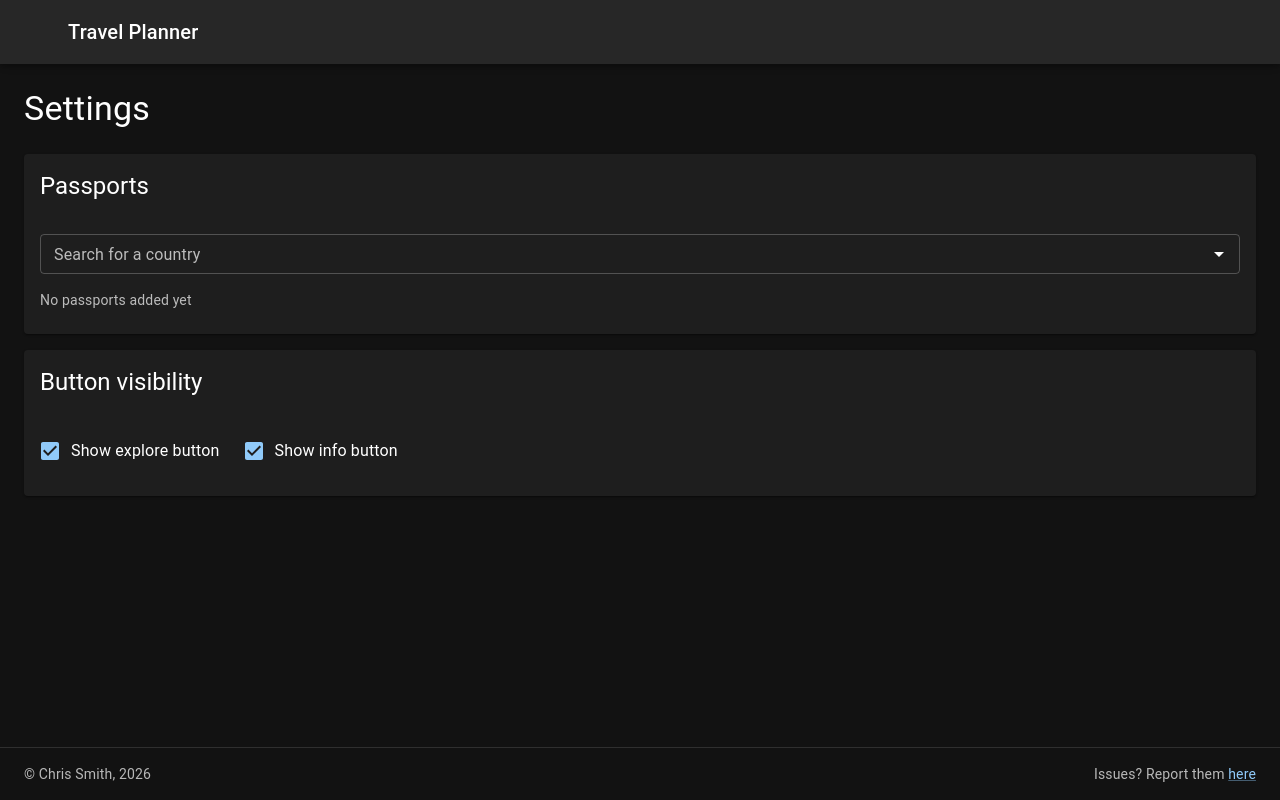
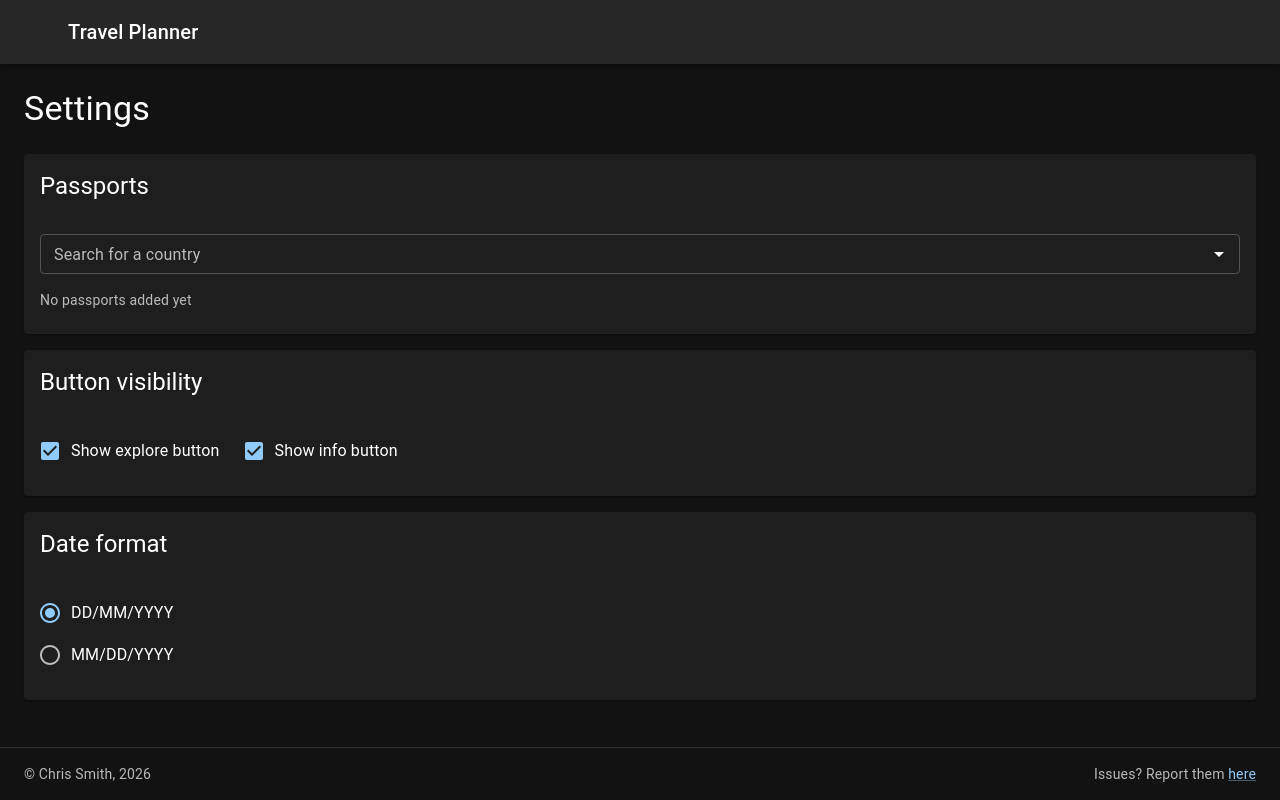
Before and after one commit to sterance/travel-planner, a React (Vite) app: page /settings in a window 1280 px wide. Built offline with nearby package versions, Linux system fonts and the light colour scheme; some icons are missing.

Commit message:
fixed various linter issues

```diff
--- a/src/App.tsx
+++ b/src/App.tsx
@@ -21,7 +21,8 @@ import { RegisterPage } from "./pages/RegisterPage";
 import dayjs, { type Dayjs } from "dayjs";
 import { getStringItem, setStringItem } from "./services/storageService";
 import { WeatherTestPage } from "./pages/WeatherTestPage.tsx";
-import { ToolbarActionsProvider, useToolbarActions } from "./components/Toolbar";
+import { useToolbarActions } from "./contexts/ToolbarActionsContext.tsx";
+import { ToolbarActionsProvider } from "./components/ToolbarActionsProvider.tsx";
 import { type Trip } from "./types/trip";
 
 const TripPage = lazy(async () => {
@@ -40,6 +41,7 @@ const ASPECT_RATIO_BREAKPOINT = 1;
 export type ViewMode = "list" | "carousel";
 export type LayoutMode = "portrait" | "desktop";
 export type ArrivalWeatherBackgroundMode = "default" | "light" | "dark";
+export type DateFormatPreference = "DD/MM/YYYY" | "MM/DD/YYYY";
 
 export interface PassportEntry {
   countryName: string;
@@ -51,10 +53,38 @@ function App(): ReactElement {
   const [viewMode, setViewMode] = useState<ViewMode>("list");
   const [layoutMode, setLayoutMode] = useState<LayoutMode>("portrait");
   const [columns, setColumns] = useState(3);
-  const [arrivalWeatherBackgroundMode, setArrivalWeatherBackgroundMode] = useState<ArrivalWeatherBackgroundMode>("default");
-  const [showExploreButton, setShowExploreButton] = useState(true);
-  const [showInfoButton, setShowInfoButton] = useState(true);
-  const [passports, setPassports] = useState<PassportEntry[]>([]);
+  const [arrivalWeatherBackgroundMode, setArrivalWeatherBackgroundMode] = useState<ArrivalWeatherBackgroundMode>(() => {
+    const stored = getStringItem("arrivalWeatherBackgroundMode", "default");
+    return stored === "default" || stored === "light" || stored === "dark" ? stored : "default";
+  });
+  const [showExploreButton, setShowExploreButton] = useState(() => {
+    return getStringItem("showExploreButton", "true") === "true";
+  });
+  const [showInfoButton, setShowInfoButton] = useState(() => {
+    return getStringItem("showInfoButton", "true") === "true";
+  });
+  const [passports, setPassports] = useState<PassportEntry[]>(() => {
+    const storedPassports = getStringItem("passports", "");
+    if (storedPassports) {
+      try {
+        const parsed = JSON.parse(storedPassports);
+        if (Array.isArray(parsed)) {
+          return parsed.map((p: string | { countryName: string; expirationDate: string | null }) => {
+            if (typeof p === "string") return { countryName: p, expirationDate: null as Dayjs | null };
+            const exp = p.expirationDate;
+            return { countryName: p.countryName, expirationDate: exp ? dayjs(exp) : null };
+          });
+        }
+      } catch (error) {
+        console.error("Failed to parse stored passports:", error);
+      }
+    }
+    return [];
+  });
+  const [dateFormat, setDateFormat] = useState<DateFormatPreference>(() => {
+    const stored = getStringItem("dateFormat", "DD/MM/YYYY");
+    return stored === "DD/MM/YYYY" || stored === "MM/DD/YYYY" ? stored : "DD/MM/YYYY";
+  });
   const { mode, toggleTheme } = useThemeMode();
   const { user, logout } = useAuth();
   const { trips, currentTripId, createTrip, setCurrentTrip, renameTrip, deleteTrip, editingTripId, setEditingTripId } = useTripContext();
@@ -103,36 +133,6 @@ function App(): ReactElement {
     setDrawerOpen(false);
   };
 
-  useEffect(() => {
-    const stored = getStringItem("arrivalWeatherBackgroundMode", "default");
-    if (stored === "default" || stored === "light" || stored === "dark") {
-      setArrivalWeatherBackgroundMode(stored);
-    }
-
-    const storedShowExplore = getStringItem("showExploreButton", "true");
-    setShowExploreButton(storedShowExplore === "true");
-
-    const storedShowInfo = getStringItem("showInfoButton", "true");
-    setShowInfoButton(storedShowInfo === "true");
-
-    const storedPassports = getStringItem("passports", "");
-    if (storedPassports) {
-      try {
-        const parsed = JSON.parse(storedPassports);
-        if (Array.isArray(parsed)) {
-          const migrated = parsed.map((p: string | { countryName: string; expirationDate: string | null }) => {
-            if (typeof p === "string") return { countryName: p, expirationDate: null as Dayjs | null };
-            const exp = p.expirationDate;
-            return { countryName: p.countryName, expirationDate: exp ? dayjs(exp) : null };
-          });
-          setPassports(migrated);
-        }
-      } catch (error) {
-        console.error("Failed to parse stored passports:", error);
-      }
-    }
-  }, []);
-
   const handleArrivalWeatherBackgroundModeChange = (mode: ArrivalWeatherBackgroundMode): void => {
     setArrivalWeatherBackgroundMode(mode);
     setStringItem("arrivalWeatherBackgroundMode", mode);
@@ -146,6 +146,11 @@ function App(): ReactElement {
   const handleShowInfoButtonChange = (show: boolean): void => {
     setShowInfoButton(show);
     setStringItem("showInfoButton", show.toString());
+  };
+
+  const handleDateFormatChange = (format: DateFormatPreference): void => {
+    setDateFormat(format);
+    setStringItem("dateFormat", format);
   };
 
   const persistPassports = (updated: PassportEntry[]): void => {
@@ -211,6 +216,8 @@ function App(): ReactElement {
         handleShowExploreButtonChange={handleShowExploreButtonChange}
         showInfoButton={showInfoButton}
         handleShowInfoButtonChange={handleShowInfoButtonChange}
+        dateFormat={dateFormat}
+        handleDateFormatChange={handleDateFormatChange}
         passports={passports}
         handleAddPassport={handleAddPassport}
         handleRemovePassport={handleRemovePassport}
@@ -250,6 +257,8 @@ interface AppShellProps {
   handleShowExploreButtonChange: (show: boolean) => void;
   showInfoButton: boolean;
   handleShowInfoButtonChange: (show: boolean) => void;
+  dateFormat: DateFormatPreference;
+  handleDateFormatChange: (format: DateFormatPreference) => void;
   passports: PassportEntry[];
   handleAddPassport: (countryName: string, expirationDate?: Dayjs | null) => void;
   handleRemovePassport: (countryName: string) => void;
@@ -286,6 +295,8 @@ const AppShell = ({
   handleShowExploreButtonChange,
   showInfoButton,
   handleShowInfoButtonChange,
+  dateFormat,
+  handleDateFormatChange,
   passports,
   handleAddPassport,
   handleRemovePassport,
@@ -416,6 +427,8 @@ const AppShell = ({
                     setShowExploreButton: handleShowExploreButtonChange,
                     showInfoButton,
                     setShowInfoButton: handleShowInfoButtonChange,
+                    dateFormat,
+                    setDateFormat: handleDateFormatChange,
                     passports,
                     addPassport: handleAddPassport,
                     removePassport: handleRemovePassport,
--- a/src/components/ArrivalWeather.tsx
+++ b/src/components/ArrivalWeather.tsx
@@ -32,7 +32,6 @@ export const ArrivalWeather = ({ destination, previousDestination, arrivalDate,
     handleReset,
     displayTime,
     hasDefault,
-    effectiveArrivalTime: _effectiveArrivalTime,
     hasEffectiveArrivalTime,
     weather,
     isLoadingWeather,
--- a/src/components/SectionAccommodation.tsx
+++ b/src/components/SectionAccommodation.tsx
@@ -18,6 +18,7 @@ import type { Dayjs } from "dayjs";
 import { formatDateTimeRange, getSafeDayjsValue } from "../utils/dateUtils";
 import { ExternalLinksGrid } from "./utility/ExternalLinksGrid";
 import { useSectionItemList } from "../hooks/useSectionItemList";
+import { useDateFormat, getDateTimeFormat } from "../hooks/useDateFormat";
 
 interface SectionAccommodationProps {
   destination: Destination;
@@ -27,6 +28,8 @@ interface SectionAccommodationProps {
 
 export const SectionAccommodation = ({ destination, onDestinationChange, arrivalDate }: SectionAccommodationProps): ReactElement => {
   const links = buildAccommodationLinks(destination);
+  const dateFormat = useDateFormat();
+  const dateTimeFormat = getDateTimeFormat(dateFormat);
 
   const accommodations = destination.accommodations ?? [];
 
@@ -132,6 +135,7 @@ export const SectionAccommodation = ({ destination, onDestinationChange, arrival
               label="Check-in date & time"
               value={getSafeDayjsValue(startDateTime)}
               onChange={(newValue) => setStartDateTime(getSafeDayjsValue(newValue))}
+              format={dateTimeFormat}
               referenceDate={arrivalDate ?? undefined}
               slotProps={{
                 textField: {
@@ -144,6 +148,7 @@ export const SectionAccommodation = ({ destination, onDestinationChange, arrival
               label="Check-out date & time"
               value={getSafeDayjsValue(endDateTime)}
               onChange={(newValue) => setEndDateTime(getSafeDayjsValue(newValue))}
+              format={dateTimeFormat}
               referenceDate={arrivalDate ?? undefined}
               slotProps={{
                 textField: {
--- a/src/components/SectionActivities.tsx
+++ b/src/components/SectionActivities.tsx
@@ -17,6 +17,7 @@ import { type Destination, type ActivityDetails } from "../types/destination";
 import { formatDateTimeRange, getSafeDayjsValue } from "../utils/dateUtils";
 import { ExternalLinksGrid } from "./utility/ExternalLinksGrid";
 import { useSectionItemList } from "../hooks/useSectionItemList";
+import { useDateFormat, getDateTimeFormat } from "../hooks/useDateFormat";
 
 interface SectionActivitiesProps {
   destination: Destination;
@@ -25,6 +26,8 @@ interface SectionActivitiesProps {
 }
 
 export const SectionActivities = ({ destination, onDestinationChange, arrivalDate }: SectionActivitiesProps): ReactElement => {
+  const dateFormat = useDateFormat();
+  const dateTimeFormat = getDateTimeFormat(dateFormat);
   const activityButtons = [
     {
       label: "TripAdvisor",
@@ -131,6 +134,7 @@ export const SectionActivities = ({ destination, onDestinationChange, arrivalDat
               label="Start date & time"
               value={getSafeDayjsValue(startDateTime)}
               onChange={(newValue) => setStartDateTime(getSafeDayjsValue(newValue))}
+              format={dateTimeFormat}
               referenceDate={arrivalDate ?? undefined}
               slotProps={{
                 textField: {
@@ -143,6 +147,7 @@ export const SectionActivities = ({ destination, onDestinationChange, arrivalDat
               label="End date & time"
               value={getSafeDayjsValue(endDateTime)}
               onChange={(newValue) => setEndDateTime(getSafeDayjsValue(newValue))}
+              format={dateTimeFormat}
               referenceDate={arrivalDate ?? undefined}
               slotProps={{
                 textField: {
--- a/src/components/SectionOnwards.tsx
+++ b/src/components/SectionOnwards.tsx
@@ -18,6 +18,7 @@ import { ExternalLinksGrid } from "./utility/ExternalLinksGrid";
 import { ListCard } from "./ListCard";
 import { SELF_TRANSPORT_MODES } from "../utils/transportConfig";
 import { useOnwardsDetailsModal } from "../hooks/useOnwardsDetailsModal";
+import { useDateFormat, getDateTimeFormat } from "../hooks/useDateFormat";
 
 interface SectionOnwardsProps {
   destination: Destination;
@@ -63,11 +64,20 @@ const formatLocationDisplay = (location: string | undefined, transport?: string
 };
 
 export const SectionOnwards = ({ destination, nextDestination, onDestinationChange }: SectionOnwardsProps): ReactElement => {
+  const dateFormat = useDateFormat();
+  const dateTimeFormat = getDateTimeFormat(dateFormat);
+
+  const nextMode = nextDestination?.transportDetails?.mode;
+
+  const modalState = useOnwardsDetailsModal({
+    destination,
+    transportMode: nextMode,
+    onDestinationChange,
+  });
+
   if (!nextDestination) {
     return <></>;
   }
-
-  const nextMode = nextDestination.transportDetails?.mode;
 
   if (!nextMode) {
     return (
@@ -78,12 +88,6 @@ export const SectionOnwards = ({ destination, nextDestination, onDestinationChan
       </SectionCard>
     );
   }
-
-  const modalState = useOnwardsDetailsModal({
-    destination,
-    transportMode: nextMode,
-    onDestinationChange,
-  });
 
   const {
     isOpen: isModalOpen,
@@ -154,6 +158,7 @@ export const SectionOnwards = ({ destination, nextDestination, onDestinationChan
                 label="Departure Date & Time"
                 value={getSafeDayjsValue(departureDateTime)}
                 onChange={(newValue) => setDepartureDateTime(getSafeDayjsValue(newValue))}
+                format={dateTimeFormat}
                 referenceDate={referenceDate ?? undefined}
                 slotProps={{ textField: { fullWidth: true, variant: "outlined" } }}
               />
@@ -174,6 +179,7 @@ export const SectionOnwards = ({ destination, nextDestination, onDestinationChan
                 label="Arrival Date & Time"
                 value={getSafeDayjsValue(arrivalDateTime)}
                 onChange={(newValue) => setArrivalDateTime(getSafeDayjsValue(newValue))}
+                format={dateTimeFormat}
                 referenceDate={referenceDate ?? undefined}
                 slotProps={{ textField: { fullWidth: true, variant: "outlined" } }}
               />
@@ -194,6 +200,7 @@ export const SectionOnwards = ({ destination, nextDestination, onDestinationChan
                 label="Departure Date & Time"
                 value={getSafeDayjsValue(departureDateTime)}
                 onChange={(newValue) => setDepartureDateTime(getSafeDayjsValue(newValue))}
+                format={dateTimeFormat}
                 referenceDate={referenceDate ?? undefined}
                 slotProps={{ textField: { fullWidth: true, variant: "outlined" } }}
               />
@@ -208,6 +215,7 @@ export const SectionOnwards = ({ destination, nextDestination, onDestinationChan
                 label="Arrival Date & Time"
                 value={getSafeDayjsValue(arrivalDateTime)}
                 onChange={(newValue) => setArrivalDateTime(getSafeDayjsValue(newValue))}
+                format={dateTimeFormat}
                 referenceDate={referenceDate ?? undefined}
                 slotProps={{ textField: { fullWidth: true, variant: "outlined" } }}
               />
--- /dev/null
+++ b/src/components/ToolbarActionsProvider.tsx
@@ -0,0 +1,19 @@
+import { useMemo, useState, type ReactElement, type ReactNode } from "react";
+import { ToolbarActionsContext, type ToolbarActionsContextValue } from "../contexts/ToolbarActionsContext";
+
+interface ToolbarActionsProviderProps {
+  children: ReactNode;
+}
+
+export const ToolbarActionsProvider = ({ children }: ToolbarActionsProviderProps): ReactElement => {
+  const [actions, setActions] = useState<ReactNode>(null);
+
+  const value = useMemo<ToolbarActionsContextValue>(() => {
+    return {
+      actions,
+      setActions,
+    };
+  }, [actions, setActions]);
+
+  return <ToolbarActionsContext.Provider value={value}>{children}</ToolbarActionsContext.Provider>;
+};
--- /dev/null
+++ b/src/contexts/ToolbarActionsContext.tsx
@@ -0,0 +1,16 @@
+import { createContext, useContext, type ReactNode } from "react";
+
+export interface ToolbarActionsContextValue {
+  actions: ReactNode;
+  setActions: (node: ReactNode) => void;
+}
+
+export const ToolbarActionsContext = createContext<ToolbarActionsContextValue | undefined>(undefined);
+
+export const useToolbarActions = (): ToolbarActionsContextValue => {
+  const value = useContext(ToolbarActionsContext);
+  if (!value) {
+    throw new Error("useToolbarActions must be used within ToolbarActionsProvider");
+  }
+  return value;
+};
--- /dev/null
+++ b/src/hooks/useDateFormat.ts
@@ -0,0 +1,14 @@
+import { type DateFormatPreference } from "../App";
+import { getStringItem } from "../services/storageService";
+
+export const useDateFormat = (): DateFormatPreference => {
+  const stored = getStringItem("dateFormat", "DD/MM/YYYY");
+  if (stored === "MM/DD/YYYY" || stored === "DD/MM/YYYY") {
+    return stored;
+  }
+  return "DD/MM/YYYY";
+};
+
+export const getDateTimeFormat = (dateFormat: DateFormatPreference): string => {
+  return `${dateFormat} hh:mm A`;
+};
--- a/src/pages/DemoPage.tsx
+++ b/src/pages/DemoPage.tsx
@@ -8,7 +8,7 @@ import { type Trip } from "../types/trip";
 import { loadDemoTrip } from "../services/demoLoader";
 import type { ArrivalWeatherBackgroundMode, LayoutMode, ViewMode } from "../App";
 import { TripView } from "./TripPage";
-import { useToolbarActions } from "../components/Toolbar";
+import { useToolbarActions } from "../contexts/ToolbarActionsContext";
 
 interface OutletContext {
   viewMode: ViewMode;
--- a/src/pages/SettingsPage.tsx
+++ b/src/pages/SettingsPage.tsx
@@ -10,13 +10,15 @@ import Checkbox from "@mui/material/Checkbox";
 import Autocomplete from "@mui/material/Autocomplete";
 import TextField from "@mui/material/TextField";
 import Button from "@mui/material/Button";
+import RadioGroup from "@mui/material/RadioGroup";
+import Radio from "@mui/material/Radio";
 import IconButton from "@mui/material/IconButton";
 import DeleteIcon from "@mui/icons-material/Delete";
 import { DatePicker } from "@mui/x-date-pickers/DatePicker";
 import { LocalizationProvider } from "@mui/x-date-pickers/LocalizationProvider";
 import { AdapterDayjs } from "@mui/x-date-pickers/AdapterDayjs";
 import dayjs, { type Dayjs } from "dayjs";
-import { type ArrivalWeatherBackgroundMode, type PassportEntry } from "../App";
+import { type ArrivalWeatherBackgroundMode, type DateFormatPreference, type PassportEntry } from "../App";
 import { searchCountries, type Country } from "../services/passportService";
 import { Footer } from "../components/Footer";
 
@@ -27,6 +29,8 @@ interface OutletContext {
   setShowExploreButton: (value: boolean) => void;
   showInfoButton: boolean;
   setShowInfoButton: (value: boolean) => void;
+  dateFormat: DateFormatPreference;
+  setDateFormat: (value: DateFormatPreference) => void;
   passports: PassportEntry[];
   addPassport: (countryName: string, expirationDate?: Dayjs | null) => void;
   removePassport: (countryName: string) => void;
@@ -39,6 +43,8 @@ export const SettingsPage = (): ReactElement => {
     setShowExploreButton,
     showInfoButton,
     setShowInfoButton,
+    dateFormat,
+    setDateFormat,
     passports,
     addPassport,
     removePassport,
@@ -119,6 +125,7 @@ export const SettingsPage = (): ReactElement => {
                         label="Expiration date"
                         value={pendingExpiration}
                         onChange={(d) => setPendingExpiration(d)}
+                        format={dateFormat}
                         minDate={dayjs()}
                         slotProps={{ textField: { size: "small", sx: { minWidth: 160 } } }}
                       />
@@ -177,6 +184,7 @@ export const SettingsPage = (): ReactElement => {
                           label="Expiration"
                           value={entry.expirationDate}
                           onChange={(d) => updatePassportExpiration(entry.countryName, d ?? null)}
+                          format={dateFormat}
                           minDate={dayjs()}
                           slotProps={{ textField: { size: "small", sx: { minWidth: 160 } } }}
                         />
@@ -210,6 +218,24 @@ export const SettingsPage = (): ReactElement => {
             </Box>
           </CardContent>
         </Card>
+        <Card>
+          <CardHeader
+            title={
+              <Typography variant="h5" component="div">
+                Date format
+              </Typography>
+            }
+          />
+          <CardContent>
+            <RadioGroup
+              value={dateFormat}
+              onChange={(e) => setDateFormat(e.target.value as DateFormatPreference)}
+            >
+              <FormControlLabel value="DD/MM/YYYY" control={<Radio />} label="DD/MM/YYYY" />
+              <FormControlLabel value="MM/DD/YYYY" control={<Radio />} label="MM/DD/YYYY" />
+            </RadioGroup>
+          </CardContent>
+        </Card>
       </Box>
       <Footer />
     </Box>
```
Also changed, not shown: src/components/DestinationCard.tsx (+2 -7 lines), src/components/Toolbar.tsx (+1 -33 lines).
